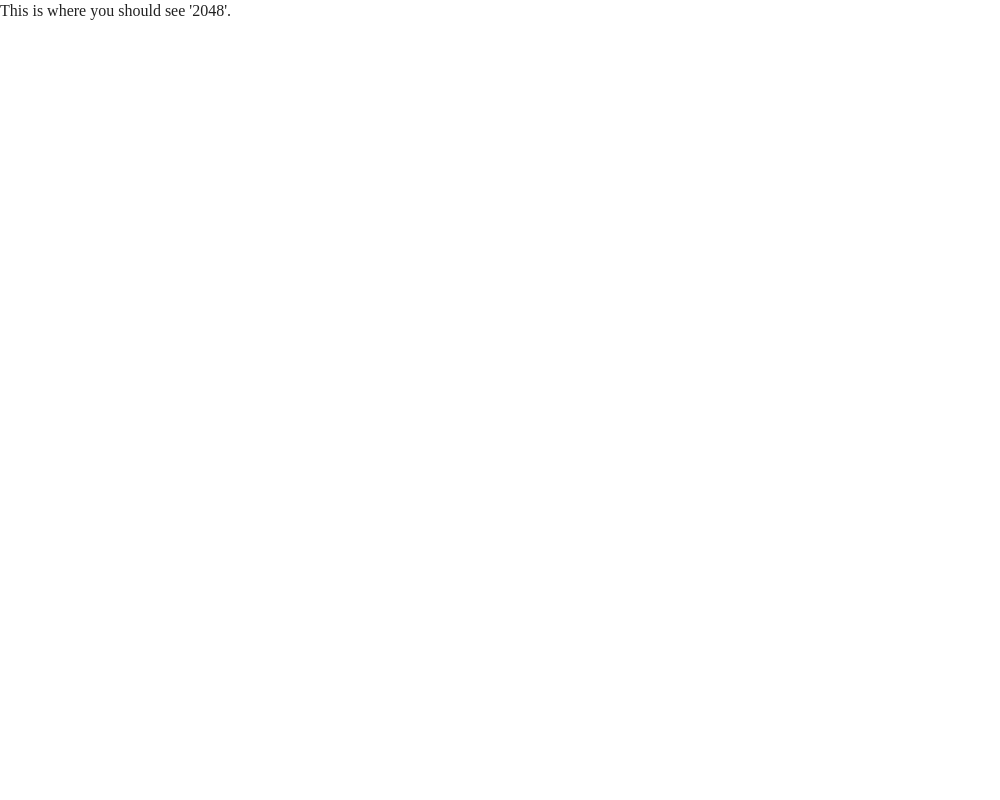
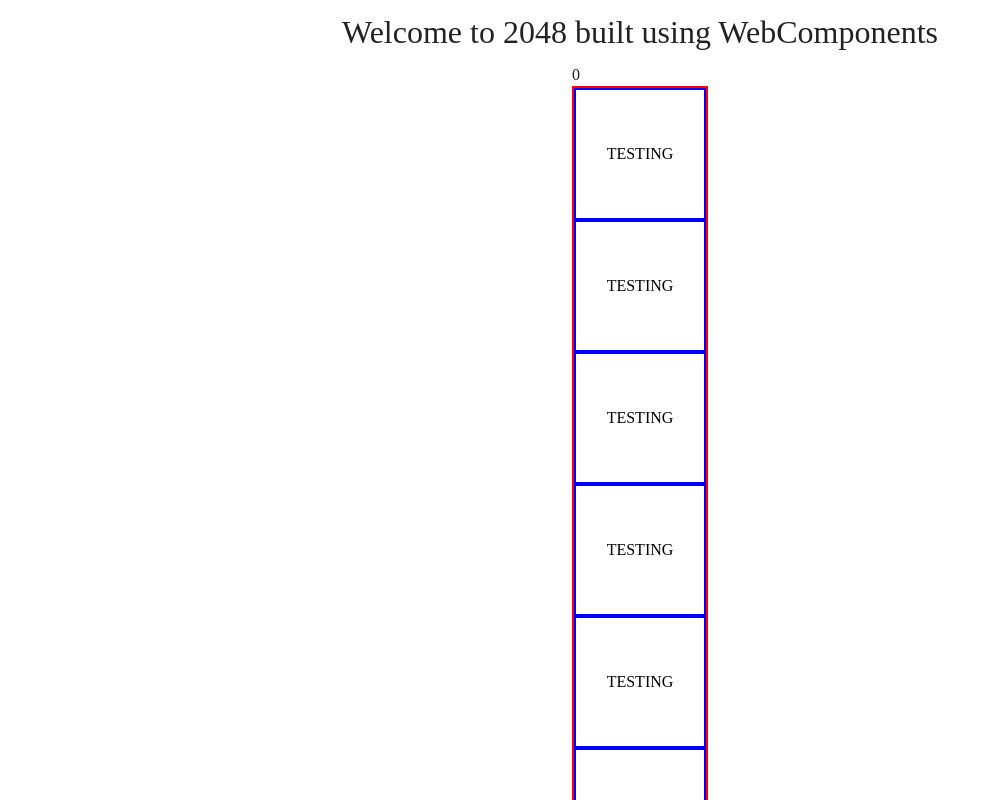
Before and after one commit to johannesrave/wc-2048, a website built with Parcel: page src/index.html in a window 1280 px wide. Shown: the top 800 px of the page, without its empty margins (0-1000 px from the left). Built offline with nearby package versions, Linux system fonts and the light colour scheme.

Commit message:
shadow-dom trials and tribulations

```diff
--- /dev/null
+++ b/css/custom.css
@@ -0,0 +1,21 @@
+body {
+  width: 100vw;
+  height: 100vh;
+  display: grid;
+  grid-template-rows: max-content 1fr;
+}
+
+header, main {
+  display: grid;
+  place-content: center;
+}
+
+header {
+  height: 4rem;
+  font-size: 2rem;
+}
+
+
+game-board {
+  display: block;
+}
--- a/src/index.html
+++ b/src/index.html
@@ -18,6 +18,7 @@
 
   <link rel="stylesheet" href="../css/normalize.css">
   <link rel="stylesheet" href="../css/main.css">
+  <link rel="stylesheet" href="../css/custom.css">
 
   <meta name="theme-color" content="#fafafa">
   <script src="js/vendor/modernizr-3.11.2.min.js" defer></script>
@@ -26,9 +27,11 @@
 </head>
 
 <body>
-
-<main>This is where you should see '2048'.</main>
-
+<header>Welcome to 2048 built using WebComponents</header>
+<main id="game">
+  <game-score></game-score>
+  <game-board rows="4" columns="4"></game-board>
+</main>
 </body>
 
 </html>
--- a/src/ts/main.ts
+++ b/src/ts/main.ts
@@ -1,4 +1,191 @@
 export {};
 
+console.log("TypeScript is being compiled.")
 
-console.log("TypeScript is being compiled.")
+const gameElement = document.getElementById('game');
+/*
+entities:
+game
+row
+tile
+token
+scoreboard
+
+state:
+position:
+  - implied by position in DOM?
+    + looks nice
+    + more WC-y, state could be in token component
+    + harder to calculate stuff
+  - in central object?
+    + easier to handle
+    + could imply complete redraw on every move
+tokenId
+value
+justMerged
+score
+emptyTiles
+
+-> gameState in 2D-array of tokens
+-> id, position and value are saved in WC
+-> redraw based on array on every turn
+-> rows and tiles are static
+
+
+thinking about it again:
+WC don't seem to cover the usecase for this project:
+these components are just meant for code-structuring,
+not for reusability across projects.
+maybe creating a board-component is more in the spirit of the technology:
+- it could be told it's dimensions
+- it could render tiles for that size
+- it could render tokens with x/y positions into those tiles
+
+
+ */
+
+const tileSize = '128px';
+
+type Row = number;
+
+
+type Column = number;
+type Value = number;
+
+class GameToken extends HTMLElement {
+
+  value: Value;
+  column: Column;
+  row: Row;
+  id: string;
+
+  constructor(row: Row, column: Column, value: Value, id: string) {
+    super();
+    this.column = column;
+    this.row = row;
+    this.value = value;
+    this.id = id;
+  }
+}
+
+class GameTile extends HTMLElement {
+  constructor() {
+    super();
+    const shadow = this.attachShadow({mode: 'open'});
+    const style = document.createElement('style');
+
+    style.innerHTML = `
+    :host {
+      display: grid;
+      place-content: center;
+      width: ${tileSize};
+      height: ${tileSize};
+      border: solid 2px blue;
+    }`;
+
+    shadow.appendChild(style);
+    const testP = document.createElement('p')
+    testP.innerText = 'TESTING'
+    shadow.appendChild(testP);
+    // this.innerHTML = '<p>|_|</p>'
+  }
+}
+
+class GameRow extends HTMLElement {
+
+  constructor() {
+    super();
+
+
+    // const style = document.createElement('style');
+    //
+    // style.innerHTML = `
+    // :host {
+    //   all: initial;
+    //   display: block;
+    //   contain: content;
+    //   display: grid;
+    //   background-color: red;
+    //   width: 30px;
+    //   height: 30px;
+    // }`;
+
+    // this.appendChild(style);
+    // this.attachShadow({mode: 'open'}).appendChild(style);
+  }
+}
+
+class GameBoard extends HTMLElement {
+  rows: number;
+  columns: number;
+  board: GameRow[] = [];
+
+  constructor() {
+    super();
+
+    const shadow = this.attachShadow({mode: 'open'});
+    const style = document.createElement('style');
+
+    style.innerHTML = `
+    :host {
+      all: initial;
+      display: grid;
+      contain: content;
+      gap: 4px;
+      border: solid 2px red;
+    }`;
+
+    shadow.appendChild(style);
+
+    const rowsAttribute = this.getAttribute('rows') ?? '4';
+    this.rows = parseInt(rowsAttribute);
+    const columnsAttribute = this.getAttribute('rows') ?? '4';
+    this.columns = parseInt(columnsAttribute);
+
+
+    for (let i = 0; i < this.rows; i++) {
+      const gameRow = document.createElement('game-row');
+      for (let i = 0; i < this.columns; i++) {
+        const gameTile = document.createElement('game-tile');
+
+        gameRow.appendChild(gameTile);
+      }
+      this.board.push(gameRow)
+      shadow.appendChild(gameRow);
+    }
+  }
+
+  connectedCallback(){
+    console.log("game-board connected")
+  }
+
+  attributeChangedCallback() {
+
+  }
+
+}
+
+class GameScore extends HTMLElement {
+
+  score: number = 0;
+
+  constructor() {
+    super();
+
+    this.innerText = this.score.toString();
+  }
+}
+
+
+const customGameElements = {
+  'game-board': GameBoard,
+  'game-token': GameToken,
+  'game-row': GameRow,
+  'game-tile': GameTile,
+  'game-score': GameScore,
+};
+
+Object.entries(customGameElements).forEach(([element, className]) => {
+
+  customElements.define(element, className);
+});
--- a/tsconfig.json
+++ b/tsconfig.json
@@ -4,9 +4,9 @@
     "isolatedModules": true,
     /* Basic Options */
     // "incremental": true,                   /* Enable incremental compilation */
-    "target": "es5",                          /* Specify ECMAScript target version: 'ES3' (default), 'ES5', 'ES2015', 'ES2016', 'ES2017', 'ES2018', 'ES2019', 'ES2020', or 'ESNEXT'. */
+    "target": "es6",                          /* Specify ECMAScript target version: 'ES3' (default), 'ES5', 'ES2015', 'ES2016', 'ES2017', 'ES2018', 'ES2019', 'ES2020', or 'ESNEXT'. */
     "module": "commonjs",                     /* Specify module code generation: 'none', 'commonjs', 'amd', 'system', 'umd', 'es2015', 'es2020', or 'ESNext'. */
-    // "lib": [],                             /* Specify library files to be included in the compilation. */
+     "lib": ["ESNext", "dom"],                             /* Specify library files to be included in the compilation. */
     // "allowJs": true,                       /* Allow javascript files to be compiled. */
     // "checkJs": true,                       /* Report errors in .js files. */
     // "jsx": "preserve",                     /* Specify JSX code generation: 'preserve', 'react-native', or 'react'. */
```
Also changed, not shown: src/js/main.js (deleted).
